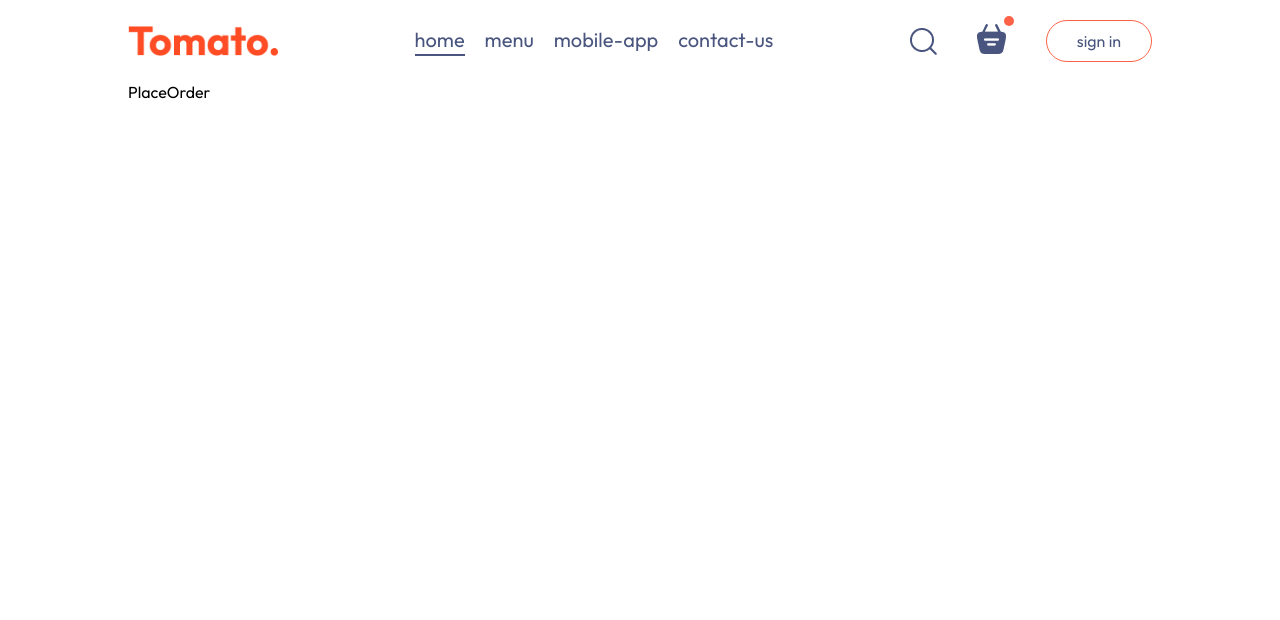
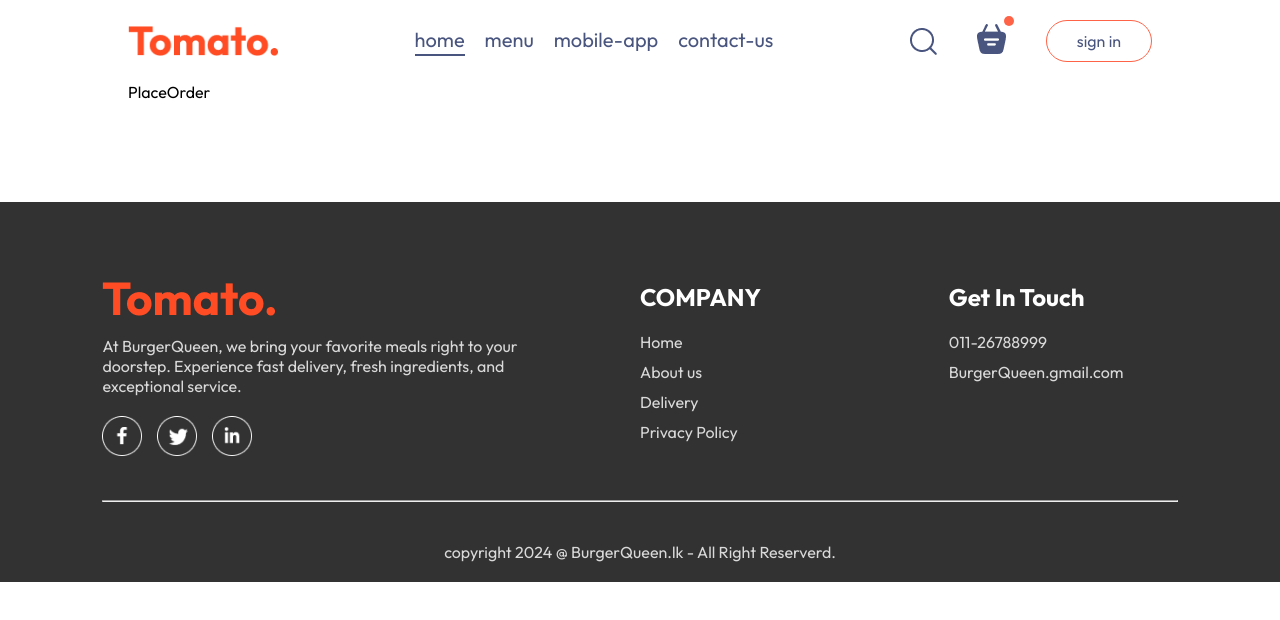
Before and after one commit to Burger-Queen-Food/Online-Food-Delivery-App, a React (Vite) app in the folder frontend/: page /order in a window 1280 px wide. Shown: the top 620 px of the page. Built offline with nearby package versions, Linux system fonts and the light colour scheme.

Commit message:
Finished Footer

```diff
--- a/frontend/src/App.jsx
+++ b/frontend/src/App.jsx
@@ -4,9 +4,11 @@
 import Home from './pages/Home/Home'
 import Cart from './pages/Cart/Cart'
 import PlaceOrder from './pages/PlaceOrder/PlaceOrder'
+import Footer from './components/Footer/Footer'
 
 const App = () => {
   return (
+    <>
       <div className='app'>
         <Navbar />
         <Routes>
@@ -14,9 +16,11 @@
           <Route path='/cart' element={<Cart />} />
           <Route path='/order' element={<PlaceOrder />} />
         </Routes>
+      </div>
+      <Footer />
+    </>
 
 
-    </div>
   )
 }
 
--- a/frontend/src/components/Footer/Footer.css
+++ b/frontend/src/components/Footer/Footer.css
@@ -0,0 +1,52 @@
+.footer {
+    color: #d9d9d9;
+    background-color: #323232;
+    display: flex;
+    flex-direction: column;
+    align-items: center;
+    gap: 20px;
+    padding: 20px 8vw;
+    padding-top: 80px;
+    margin-top: 100px;
+}
+
+.footer-content {
+    width: 100%;
+    display: grid;
+    grid-template-columns: 2fr 1fr 1fr;
+    gap: 80px;
+}
+
+.footer-content-left,
+.footer-content-center,
+.footer-content-right {
+    display: flex;
+    flex-direction: column;
+    align-items: start;
+    gap: 20px;
+}
+
+.footer-content-left li,
+.footer-content-center li,
+.footer-content-right li {
+    list-style: none;
+    margin-bottom: 10px;
+    cursor: pointer;
+}
+
+.footer-content-center h2,
+.footer-content-right h2 {
+    color: white;
+}
+
+.footer-social-icons img {
+    width: 40px;
+    margin-right: 15px;
+}
+
+.footer hr {
+    width: 100%;
+    height: 2px;
+    margin: 20px 0;
+    background-color: grey;
+}
--- a/frontend/src/components/Footer/Footer.jsx
+++ b/frontend/src/components/Footer/Footer.jsx
@@ -1,9 +1,47 @@
 import React from 'react'
+import './Footer.css'
+import { assets } from '../../assets/assets'
 
 const Footer = () => {
-  return (
-    <div>Footer</div>
-  )
+    return (
+        <div className='footer' id='footer'>
+            <div className="footer-content">
+                <div className="footer-content-left">
+                    <img src={assets.logo} alt="" />
+                    <p>At BurgerQueen, we bring your favorite meals right to your doorstep. Experience fast delivery, fresh ingredients, and exceptional service.</p>
+                    <div className="footer-social-icons">
+                        <img src={assets.facebook_icon} alt="" />
+                        <img src={assets.twitter_icon} alt="" />
+                        <img src={assets.linkedin_icon} alt="" />
+                    </div>
+
+                </div>
+                <div className="footer-content-center">
+                    <h2>COMPANY</h2>
+                    <ul>
+                        <li>Home</li>
+                        <li>About us</li>
+                        <li>Delivery</li>
+                        <li>Privacy Policy</li>
+                    </ul>
+
+                </div>
+                <div className="footer-content-right">
+                    <h2>Get In Touch</h2>
+                    <ul>
+                        <li>011-26788999</li>
+                        <li>BurgerQueen.gmail.com</li>
+                    </ul>
+
+                </div>
+            </div>
+
+            <hr />
+            <p className="footer-copyright">copyright 2024 @ BurgerQueen.lk - All Right Reserverd.</p>
+
+
+        </div>
+    )
 }
 
 export default Footer
```
Lines whose indentation alone changed are shown as unchanged.
